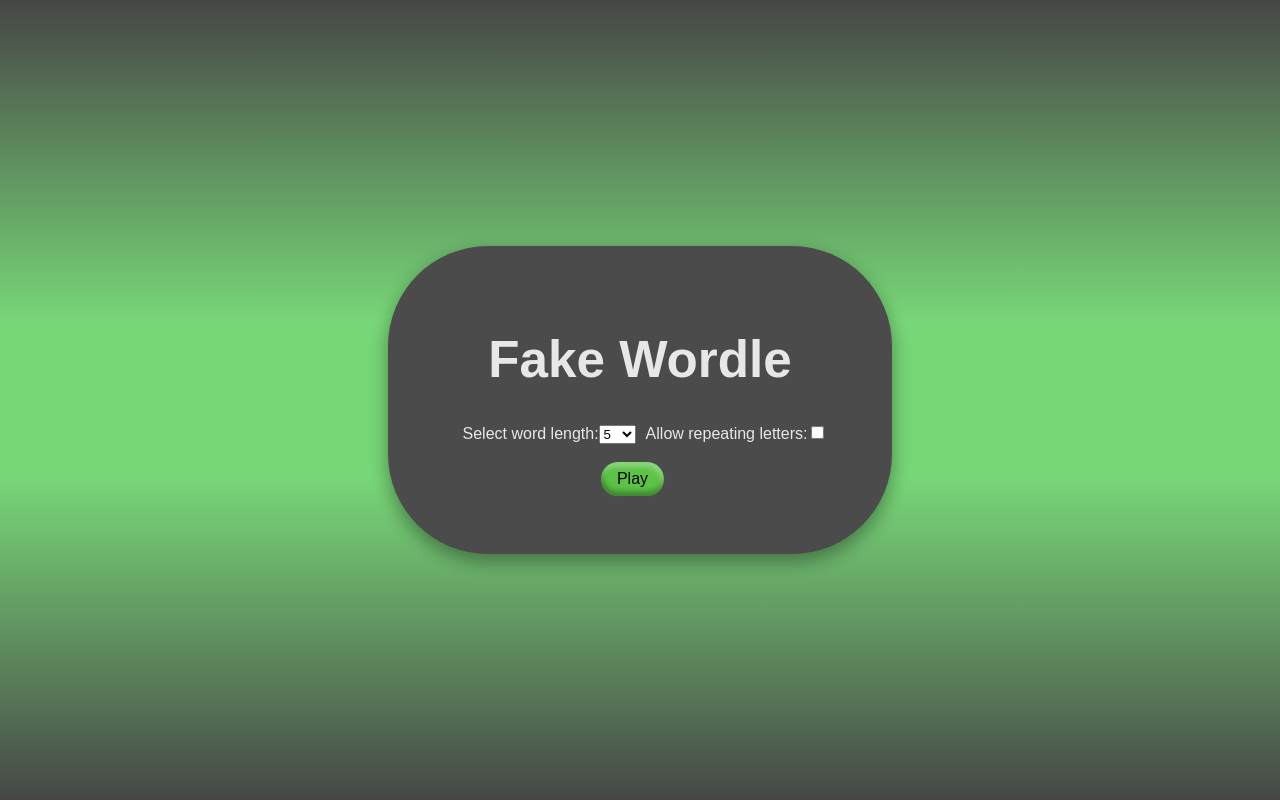
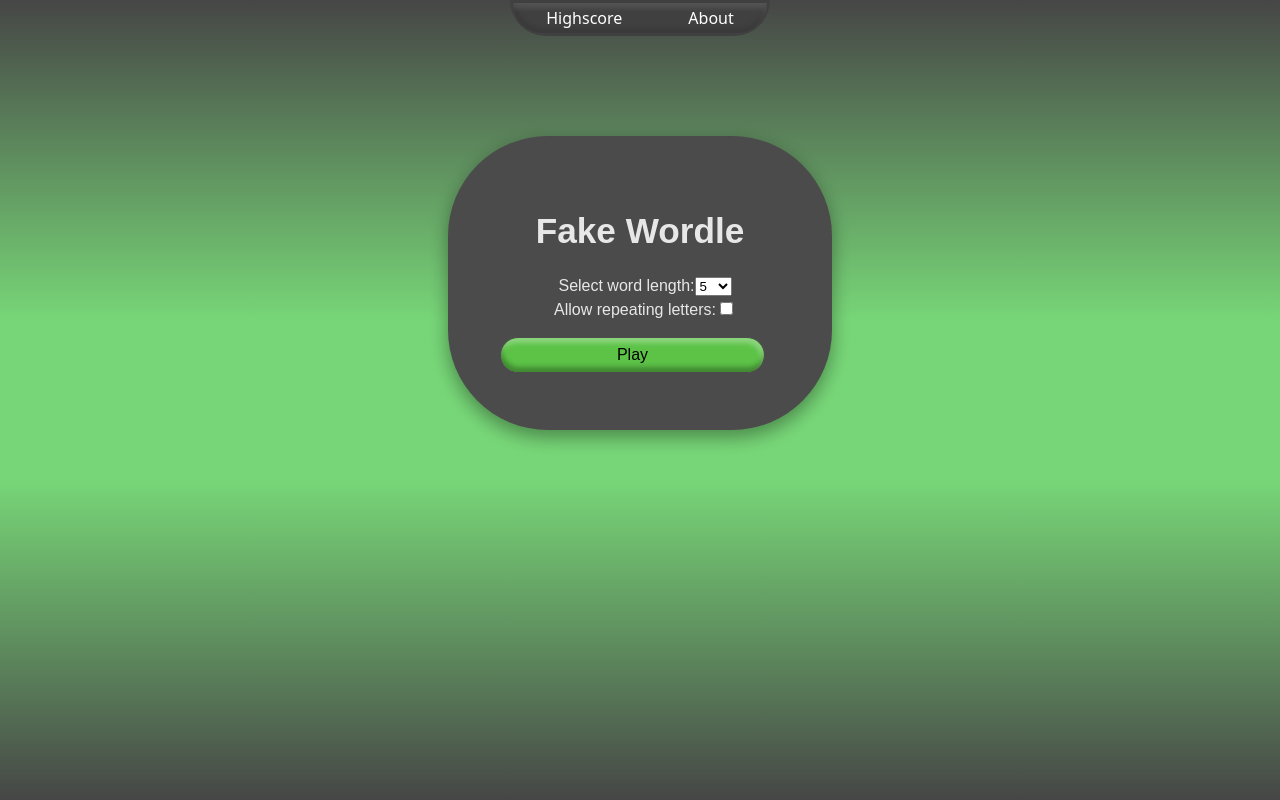
Before and after one commit to Kalu32k/fake_wordle, a React (Vite) app in the folder frontend/: page / in a window 1280 px wide. Built offline with nearby package versions, Linux system fonts and the light colour scheme.

Commit message:
Changed HTML structure and improved CSS styling for navbar and playfield

```diff
--- a/frontend/index.html
+++ b/frontend/index.html
@@ -1,4 +1,4 @@
-<!doctype html>
+<!DOCTYPE html>
 <html lang="en">
   <head>
     <meta charset="UTF-8" />
@@ -6,6 +6,11 @@
     <title>test</title>
   </head>
   <body>
+    <nav class="navbar">
+      <a class="highscore__link" href="">Highscore</a>
+      <a class="about__link" href="">About</a>
+    </nav>
+
     <div id="root"></div>
     <script type="module" src="/src/main.jsx"></script>
   </body>
--- a/frontend/src/App.css
+++ b/frontend/src/App.css
@@ -1,4 +1,6 @@
 #root {
+  min-width: 320px;
+  margin-top: 100px;
   padding: 2rem;
   text-align: center;
   border-width: 2px;
@@ -6,18 +8,9 @@
   border-color: rgb(70, 69, 69);
   background-color: #4b4b4b;
   box-shadow: 0 8px 16px 0 rgba(0, 0, 0, 0.2), 0 6px 20px 0 rgba(0, 0, 0, 0.19);
-
 }
 
-body {
-  background: linear-gradient(
-    0deg,
-    rgb(70, 70, 70) 0%,
-    rgb(119, 214, 119) 40%,
-    rgb(119, 214, 119) 60%,
-    rgb(70, 70, 70) 100%
-  );
-}
+
 
 .dropdown-label {
   margin-left: 10px;
@@ -27,7 +20,7 @@ body {
 }
 
 h1 {
-  font-size: 3.2em;
+  font-size: 2.2em;
   line-height: 1.1;
 }
 
@@ -36,7 +29,7 @@ p {
   line-height: 1.5;
 }
 
-.menu {
+/* .menu {
   background-color: rgb(51, 51, 51);
   border-style: ridge;
   border-width: 12px;
@@ -65,9 +58,11 @@ p {
 .menu a:hover {
   background-color: lightblue;
   color: black;
-}
+} */
 
 .container {
+  display: flex;
+  flex-direction: column;
   font-family: sans-serif;
   padding: 20px;
   max-width: 400px;
--- a/frontend/src/App.jsx
+++ b/frontend/src/App.jsx
@@ -61,7 +61,6 @@ function App() {
 
       const data = await response.json();
       if (response.ok) {
-        alert("Highscore saved!");
         console.log("Highscores:", data.highscores);
       } else {
         alert("Could not save to highscore " + data.error);
@@ -120,6 +119,7 @@ function App() {
   };
 
   return (
+
     <main className="App">
       {!isGameStarted ? (
         <div className="container">
--- a/frontend/src/index.css
+++ b/frontend/src/index.css
@@ -1,34 +1,105 @@
+html {
+  /* width: 100%; */
+  /* height: 100%; */
+  /* max-width: fit-content; */
+  /* min-width: 600px; */
+}
+header {
+  display: flex;
+  width: 60%;
+}
+
+body {
+  background: linear-gradient(
+    0deg,
+    rgb(70, 70, 70) 0%,
+    rgb(119, 214, 119) 40%,
+    rgb(119, 214, 119) 60%,
+    rgb(70, 70, 70) 100%
+  );
+}
+
+.navbar {
+  display: flex;
+  /* width: 20%; */
+  justify-content: center;
+  color: #fff;
+  margin: 0px 0px 0px 0px;
+  padding: 0px 0px 0px 0px;
+  background-color: #404040;
+  border-bottom-left-radius: 50px;
+  border-bottom-right-radius: 50px;
+  /* border-width: 1px; */
+  border-style: solid;
+  border-color: transparent;
+  box-shadow: inset 1px -5px 5px rgba(0, 0, 0, 0.1),
+    inset -2px 5px 5px rgba(255, 255, 255, 0.1);
+}
+
+.navbar a {
+  /* margin: 0 0px 0 0px; */
+  text-decoration: none;
+  color: #fff;
+  border-style: solid;
+  border-color: transparent;
+
+  padding: 0px 30px 0px 30px;
+  /* padding: 0px 0px 0px 0px;
+  text-shadow: 0 0 5px #000000, 0 0 10px #000000, 0 0 15px #000000;
+  border-style: solid;
+  border-color: #ac0909;
+  border-width: 5px;
+ */
+}
+
+.highscore__link {
+  /* border-bottom-left-radius: 100px; */
+  /* border-left-width: 25px ; */
+}
+
+.about__link {
+  /* border-bottom-right-radius: 100px; */
+  /* border-right-width: 25px ; */
+}
+
+.navbar a:hover {
+  background-color: #9ae48b83;
+  /* border-radius: 15px; */
+  border-color: rgba(255, 255, 255, 0.548);
+  border-style: solid;
+  border-width: 2px;
+}
+.navbar .highscore__link:hover {
+  border-bottom-left-radius: 50px;
+  /* border-bottom-right-radius: 50px; */
+  /* padding: 0px 30px 0px 30px; */
+}
+.navbar .about__link:hover {
+  /* border-color: aqua; */
+  border-bottom-right-radius: 50px;
+  /* padding: 0px 30px 0px 30px; */
+}
+
 :root {
-   width: 100%;
+  min-width: 365px;
   font-family: system-ui, Avenir, Helvetica, Arial, sans-serif;
   line-height: 1.5;
   font-weight: 400;
-
-
   color-scheme: light dark;
   color: rgba(255, 255, 255, 0.87);
   background-color: #242424;
-
   font-synthesis: none;
   text-rendering: optimizeLegibility;
   -webkit-font-smoothing: antialiased;
   -moz-osx-font-smoothing: grayscale;
 }
 
-/* a {
-  font-weight: 500;
-  color: #646cff;
-  text-decoration: inherit;
-} */
-
-/* a:hover {
-  color: #535bf2;
-} */
-
 body {
+  width: 100%;
+  height: 100%;
   display: flex;
-  justify-content: center;
-  /* max-width: 1700px; */
+  flex-direction: column;
+  /* justify-content: center; */
   font-family: system-ui, Avenir, Helvetica, Arial, sans-serif;
   margin: 0;
   place-items: center;
```
